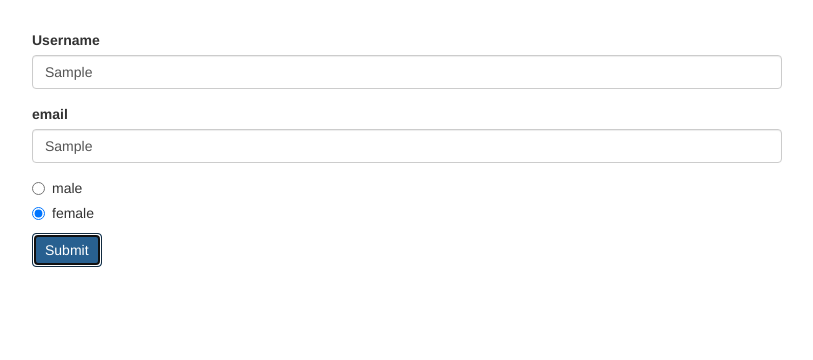
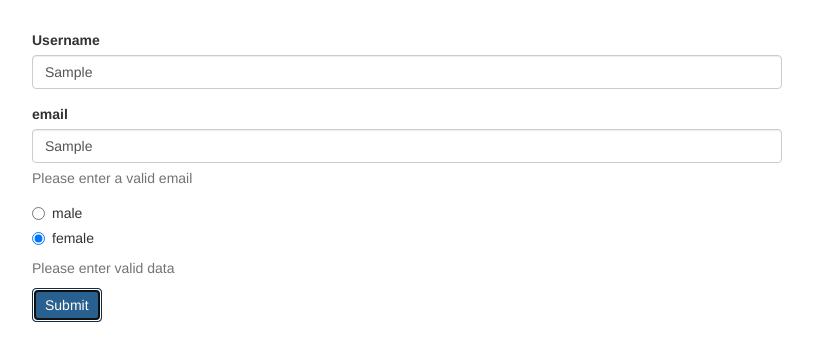
Before and after one commit to c42-angular/forms-reactive-start, an Angular app: page / in a window 1280 px wide. Both pictures are taken after typing "Sample", "Sample" into the empty fields and a click on the button "Submit". Shown: the top 360 px of the page, without its empty margins (233-1046 px from the left). Built offline with nearby package versions, Linux system fonts and the light colour scheme.

Commit message:
validation added

```diff
--- a/src/app/app.component.html
+++ b/src/app/app.component.html
@@ -9,6 +9,9 @@
             id="username"
             formControlName="username"
             class="form-control">
+            <span
+              *ngIf="!signupForm.get('username').valid && signupForm.get('username').touched"
+              class="help-block">Please enter a valid username</span>
         </div>
         <div class="form-group">
           <label for="email">email</label>
@@ -17,6 +20,9 @@
             id="email"
             formControlName="email"
             class="form-control">
+            <span
+              *ngIf="!signupForm.get('email').valid && signupForm.get('email').touched"
+              class="help-block">Please enter a valid email</span>
         </div>
         <div class="radio" *ngFor="let gender of genders">
           <label>
@@ -26,6 +32,11 @@
               [value]="gender">{{ gender }}
           </label>
         </div>
+
+        <span
+          *ngIf="!signupForm.valid && signupForm.touched"
+          class="help-block">Please enter valid data</span>
+
         <button class="btn btn-primary" type="submit">Submit</button>
       </form>
     </div>
--- a/src/app/app.component.ts
+++ b/src/app/app.component.ts
@@ -1,5 +1,5 @@
 import { Component, OnInit } from '@angular/core';
-import { FormGroup, FormControl } from '@angular/forms';
+import { FormGroup, FormControl, Validators } from '@angular/forms';
 
 @Component({
   selector: 'app-root',
@@ -12,8 +12,8 @@
 
   ngOnInit(): void {
     this.signupForm = new FormGroup({
-      'username': new FormControl(),
-      'email': new FormControl(),
+      'username': new FormControl(null, Validators.required),
+      'email': new FormControl(null, [Validators.required, Validators.email]),
       'gender': new FormControl('female')
     });
   }
```
